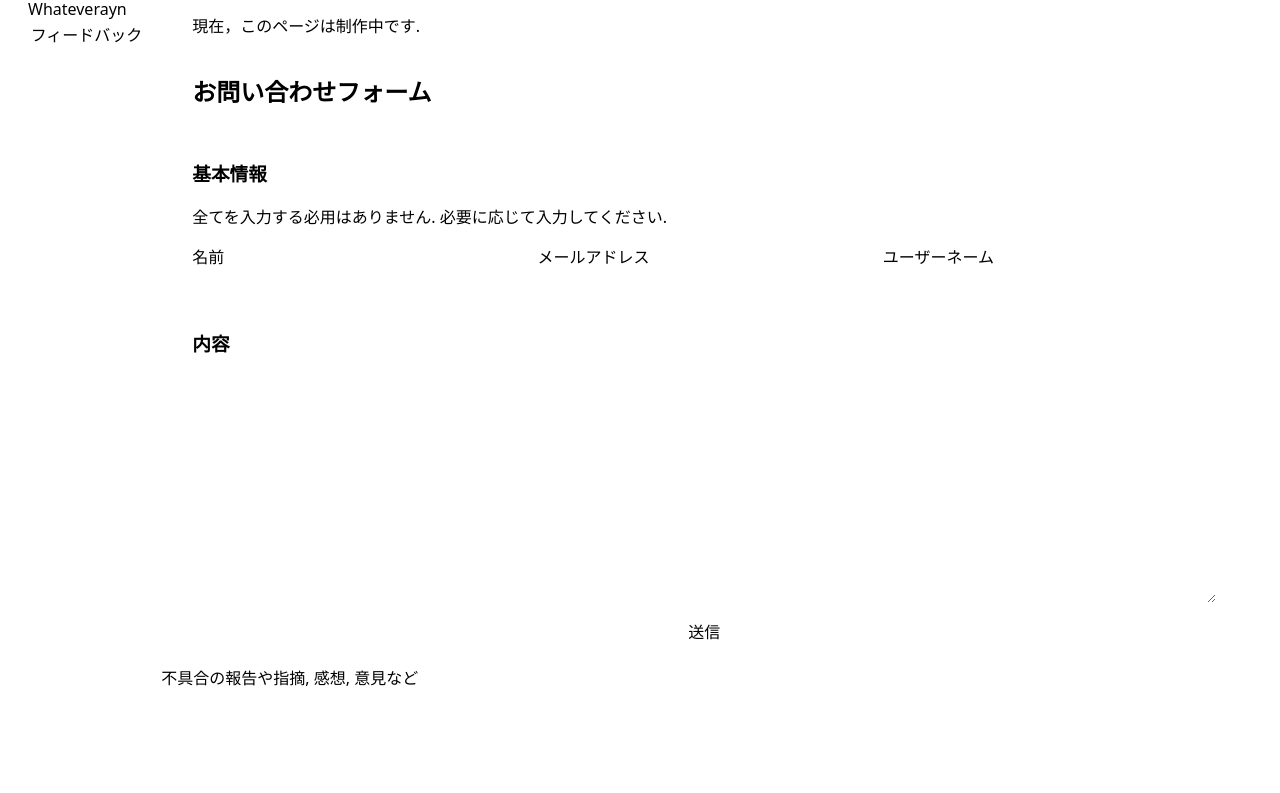
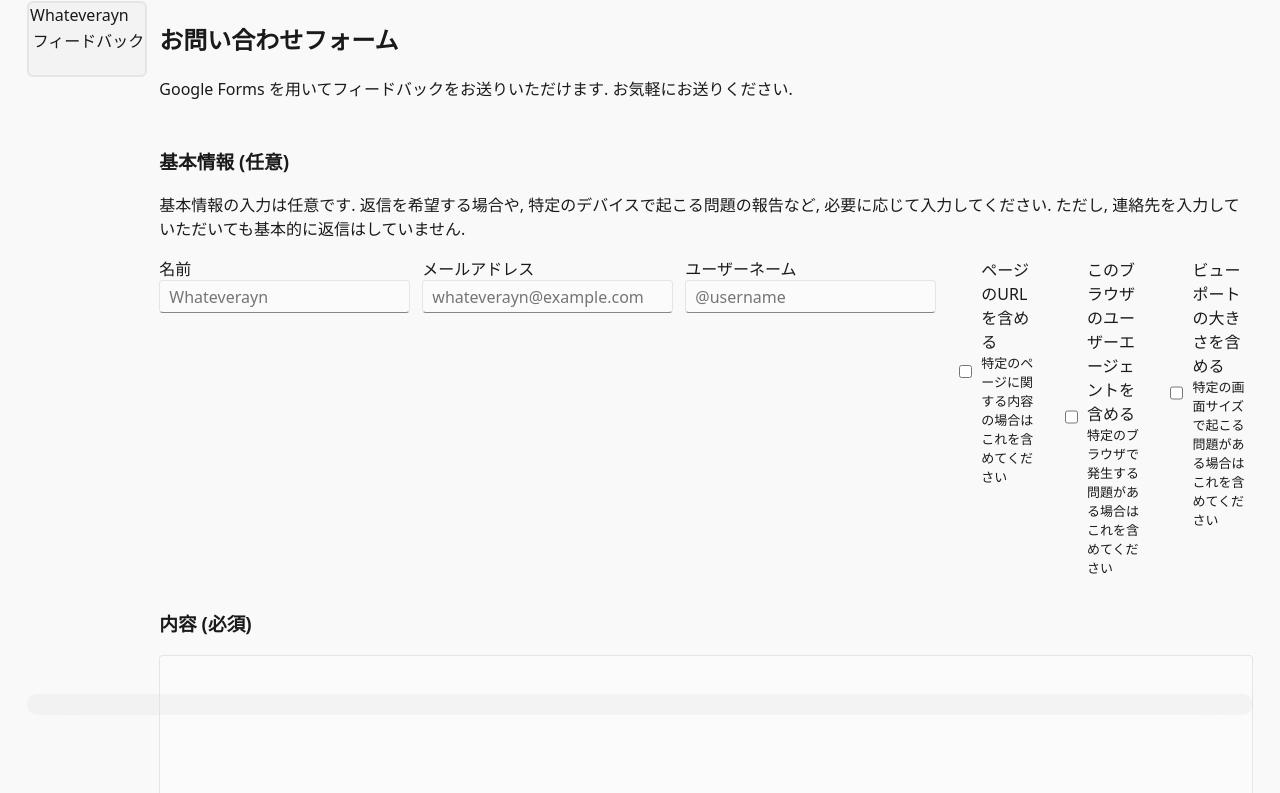
Before and after one commit to Whateverayn/whateverayn.github.io, a plain HTML site: page feedback/index.html in a window 1280 px wide. Shown: the part 73-866 px from the top of the page. Before the commit the page ends 822 px from the top, so only its background shows below. Drawn offline with Linux system fonts and the light colour scheme; no server answers.

Commit message:
2023-12-01

```diff
--- a/core.css
+++ b/core.css
@@ -3,6 +3,29 @@
         'ヒラギノ角ゴ ProN',
         'Yu Gothic UI',
         system-ui;
+    --body-bg: #f9f9f9;
+    --body-color: #1b1a1a;
+    --dialog-bg: rgba(200, 200, 200, 0.3);
+    --input-bg: #fbfbfb;
+    --input-bg-hover: #f6f6f6;
+    --input-bg-focus: #ffffff;
+    --input-bg-selection: #00867a;
+    --input-color-selection: #e4f2f1;
+    --input-border-main: #e5e5e5;
+    --input-border-key: #868686;
+    --input-border-key-focus: #006d60;
+    --input-caret: #161616;
+    --button-bg: #fbfbfb;
+    --button-bg-hover: #f7f7f7;
+    --button-bg-active: #f5f5f5;
+    --button-border: #e5e5e5;
+    --button-border-top: #e5e5e5;
+    --button-border-bottom: #cccccc;
+    --button-color-active: #606060;
+    --button-outline-focus: #1a1a1a;
+    --secondary-bg: #f3f3f3;
+    --secondary-border: #e5e5e5;
+    --accent-color: #333363;
 }
 
 @media (prefers-color-scheme: dark) {
@@ -16,7 +39,8 @@
         --input-bg: #2d2d2d;
         --input-bg-hover: #323232;
         --input-bg-focus: #1f1f1f;
-        --input-bg-seleciton: #00867a;
+        --input-bg-selection: #00867a;
+        --input-color-selection: #ffffff;
         --input-border-main: #303030;
         --input-border-key: #9a9a9a;
         --input-border-key-focus: #2ffff5;
@@ -26,10 +50,12 @@
         --button-bg-active: #272727;
         --button-border: #303030;
         --button-border-top: #353535;
+        --button-border-bottom: #303030;
         --button-color-active: #cdcdcd;
         --button-outline-focus: #ffffff;
         --secondary-bg: #202020;
         --secondary-border: #232323;
+        --accent-color: #2ffff5;
     }
 }
 
@@ -86,11 +112,12 @@ nav {
 }
 
 #pageInfoDescription,
-#pageUpdateInfo{
+#pageUpdateInfo {
     transition: all 0.3s;
 }
+
 #pageInfoDescription[data-processing="true"],
-#pageUpdateInfo[data-processing="true"]{
+#pageUpdateInfo[data-processing="true"] {
     transition: all 0s;
     opacity: 0;
 }
@@ -147,7 +174,8 @@ footer>div>p:last-child {
 }
 
 .generalInputText::selection {
-    background-color: var(--input-bg-seleciton);
+    background-color: var(--input-bg-selection);
+    color: var(--input-color-selection);
 }
 
 .generalInputText:hover:not(:focus) {
@@ -171,6 +199,7 @@ footer>div>p:last-child {
     font-size: 100%;
     border: 1.5px solid var(--button-border);
     border-top-color: var(--button-border-top);
+    border-bottom-color: var(--button-border-bottom);
     border-radius: 4px;
     padding: 4px 11px;
     transition: all 0.3s;
@@ -192,6 +221,10 @@ footer>div>p:last-child {
     outline-color: var(--button-outline-focus);
     outline-style: solid;
     outline-width: 1px;
+}
+
+.generalCheckbox{
+    accent-color: var(--accent-color);
 }
 
 #stateInfoOut {
@@ -266,6 +299,10 @@ nav>ul>li>a:focus {
     outline-width: 1px;
 }
 
+.smallText{
+    font-size: small;
+}
+
 
 @media (max-width: 1023px) {
 
@@ -321,6 +358,8 @@ nav>ul>li>a:focus {
     /* 横幅が1024px以上の場合に適用するスタイル */
     body {
         grid-template-columns: auto 1fr;
+        grid-template-rows: auto 1fr auto auto;
+        min-height: 100%;
     }
 
     header {
--- a/core.js
+++ b/core.js
@@ -110,7 +110,8 @@ function navigateTo(url) {
                 document.getElementById("root").innerHTML = newRootContent;
                 removeStateAndChange(pageUpdateId, null);
                 updateGlobalComponents();
-                removeStateAndChange(navigateToId, { message: `${exURL(url)} へ移動しました`, duration: 2048 })
+                removeStateAndChange(navigateToId, { message: `${exURL(url)} へ移動しました`, duration: 2048 });
+                pastPageURL.unshift(exURL(url));
             }
         })
         .catch(error => {
@@ -325,6 +326,7 @@ document.addEventListener("DOMContentLoaded", function () {
     insertScript(pageInfo);
     generateGlobalComponents();
     customElements.define('auto-link', AutoLink);
+    pastPageURL.unshift(location.href);
 });
 
 // イベントデリゲーションを使用したクリックハンドラ
@@ -345,4 +347,5 @@ let pageTitle = {};
 let jsFilesToRemove = [];
 let messageCount = 0;
 let pageCreate = '';
+let pastPageURL = [];
 const fadeID = ['root', 'headerTitle', 'pageInfoDescription', 'pageUpdateInfo'];
--- a/feedback/feedback.css
+++ b/feedback/feedback.css
@@ -1,9 +1,9 @@
-main {
+#feedback {
     display: flex;
     flex-direction: column;
 }
 
-main>* {
+#feedback>div>{
     max-width: 1024px;
 }
 
@@ -17,6 +17,20 @@ main>* {
     flex-direction: column;
     flex: 1;
 }
+#feedBasicInfo label:has(input[type="checkbox"]){
+    display: flex;
+    gap: 6px;
+    transition: all 0.3s;
+    border: 1.5px solid transparent;
+    border-radius: 4px;
+    padding-left: 6px;
+}
+#feedBasicInfo label:has(input[type="checkbox"]:checked){
+    background-color: var(--button-bg);
+    border-color: var(--button-border);
+    border-top-color: var(--button-border-top);
+    border-bottom-color: var(--button-border-bottom);
+}
 
 #feedContent {
     display: flex;
@@ -26,16 +40,19 @@ main>* {
     flex: 1;
     resize: vertical;
 }
-#feedbackForm{
+
+#feedbackForm {
     display: flex;
     flex-direction: column;
     gap: 12px;
 }
-#formButtonArea{
+
+#formButtonArea {
     display: flex;
     gap: 6px;
 }
-#formButtonArea > button{
+
+#formButtonArea>button {
     flex: 1;
 }
 
@@ -44,14 +61,15 @@ main>* {
         flex-direction: row;
     }
 
-    main {
+    #feedback {
         align-items: center;
     }
 
-    main>* {
+    #feedback>div>* {
         width: 100%;
     }
-    #formButtonArea{
+
+    #formButtonArea {
         flex-direction: row;
     }
 }
@@ -60,7 +78,8 @@ main>* {
     #feedBasicInfo {
         flex-direction: column;
     }
-    #formButtonArea{
+
+    #formButtonArea {
         flex-direction: column;
     }
 }
--- /dev/null
+++ b/feedback/feedback.js
@@ -0,0 +1,18 @@
+function formSubmit() {
+    const formIDdataV = ['name', 'email', 'username', 'feedText'];
+    const formIDdataC = ['page', 'userAgent', 'screenSize'];
+    let formInputData = {};
+    formIDdataV.forEach(element => {
+        formInputData[element] = document.getElementById(element).value;
+        console.log(formInputData[element]);
+    });
+    formIDdataC.forEach(element => {
+        formInputData[element] = document.getElementById(element).checked;
+        console.log(formInputData[element]);
+    });
+    formInputData['page'] = (formInputData['page'] === true) ? pastPageURL[1] : '';
+    formInputData['userAgent'] = (formInputData['userAgent'] === true) ? navigator.userAgent : '';
+    formInputData['screenSize'] = (formInputData['screenSize'] === true) ? `${window.innerWidth}x${window.innerHeight}` : '';
+    const fromURL = encodeURI(`https://docs.google.com/forms/d/e/1FAIpQLSdaBOx_wVLnIetxlQSq-2csT531YgIWuJrtJH5VwnylRrnsNQ/viewform?usp=pp_url&entry.275937609=${formInputData['name']}&entry.156190288=${formInputData['email']}&entry.1148981499=${formInputData['username']}&entry.840543628=${formInputData['page']}&entry.2087315042=${formInputData['userAgent']}&entry.1296741037=${formInputData['screenSize']}&entry.1633709877=${formInputData['feedText']}`);
+    window.open(fromURL);
+}
--- a/feedback/index.html
+++ b/feedback/index.html
@@ -23,56 +23,87 @@
 
     <main id="root">
         <link rel="stylesheet" href="./feedback.css">
+        <div id="feedback">
+            <div>
+                <form action="" method="get" id="feedbackForm" onsubmit="formSubmit(); return false">
+                    <div>
+                        <h2>お問い合わせフォーム</h2>
                         <p>
-            現在，このページは制作中です.
+                            Google Forms を用いてフィードバックをお送りいただけます.
+                            お気軽にお送りください.
                         </p>
-        <form action="" method="get" id="feedbackForm" onsubmit="return false">
-            <h2>お問い合わせフォーム</h2>
-            <div>
-                <div>
-                    <h3>
-                        基本情報
-                    </h3>
                     </div>
                     <div>
+                        <h3>基本情報 (任意)</h3>
                         <p>
-                        全てを入力する必用はありません.
-                        必要に応じて入力してください.
+                            基本情報の入力は任意です.
+                            返信を希望する場合や, 特定のデバイスで起こる問題の報告など, 必要に応じて入力してください.
+                            ただし, 連絡先を入力していただいても基本的に返信はしていません.
                         </p>
-                </div>
                         <div id="feedBasicInfo">
                             <div>
                                 <label for="name">名前</label>
-                        <input type="text" autocomplete="nickname" name="name" id="name" class="generalInputText">
+                                <input type="text" autocomplete="nickname" name="name" id="name"
+                                    class="generalInputText" placeholder="Whateverayn">
                             </div>
                             <div>
                                 <label for="email">メールアドレス</label>
-                        <input type="email" name="email" id="email" class="generalInputText" autocomplete="email">
+                                <input type="email" name="email" id="email" class="generalInputText"
+                                    autocomplete="email" placeholder="whateverayn@example.com">
                             </div>
                             <div>
                                 <label for="username">ユーザーネーム</label>
-                        <input type="text" name="username" id="username" autocomplete="username" class="generalInputText">
+                                <input type="text" name="username" id="username" autocomplete="username"
+                                    class="generalInputText" placeholder="@username">
+                            </div>
+                            <div>
+                                <label for="page">
+                                    <input type="checkbox" name="page" id="page" class="generalCheckbox">
+                                    <div>
+                                        <div>ページのURLを含める</div>
+                                        <div class="smallText">特定のページに関する内容の場合はこれを含めてください</div>
+                                    </div>
+                                </label>
+                            </div>
+                            <div>
+                                <label for="userAgent">
+                                    <input type="checkbox" name="userAgent" id="userAgent" class="generalCheckbox">
+                                    <div>
+                                        <div>このブラウザのユーザーエージェントを含める</div>
+                                        <div class="smallText">特定のブラウザで発生する問題がある場合はこれを含めてください</div>
+                                    </div>
+                                </label>
+                            </div>
+                            <div>
+                                <label for="screenSize">
+                                    <input type="checkbox" name="screenSize" id="screenSize" class="generalCheckbox">
+                                    <div>
+                                        <div>ビューポートの大きさを含める</div>
+                                        <div class="smallText">特定の画面サイズで起こる問題がある場合はこれを含めてください</div>
+                                    </div>
+                                </label>
                             </div>
                         </div>
                     </div>
                     <div>
-                <div>
-                    <h3>
-                        内容
-                    </h3>
-                </div>
+                        <h3>内容 (必須)</h3>
                         <div id="feedContent">
-                    <textarea name="content" id="" rows="10" class="generalInputText"></textarea>
+                            <textarea name="content" id="feedText" rows="10" class="generalInputText" required></textarea>
                         </div>
                     </div>
                     <div id="formButtonArea">
-                <button type="submit" class="generalButton">送信</button>
+                        <button type="submit" class="generalButton">Google Forms で送信</button>
                     </div>
                 </form>
+            </div>
+        </div>
     </main>
 
     <script type="application/json" id="pageInfo">
         {
+            "createdAt": "2023-12-01T15:11:00.000Z",
+            "updatedAt": "2023-12-01T17:08:00.000Z",
+            "loadJs": ["./feedback.js"]
         }
     </script>
 
```
Also changed, not shown: index.html (+3 -2 lines), p/2023/12/01/index.html (added, +58 -0 lines), p/2023/12/index.html (renamed from p/index.html, +10 -9 lines), p/2023/index.html (+3 -4 lines). Lines whose indentation alone changed are shown as unchanged.
